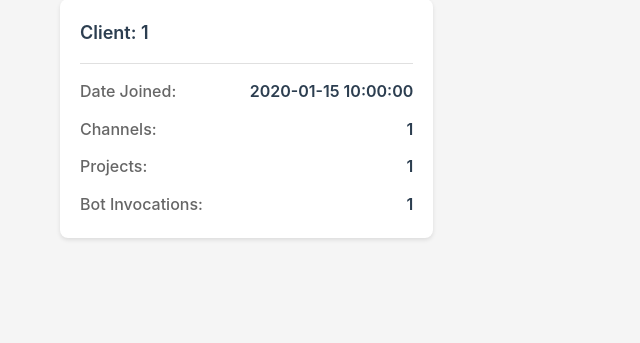
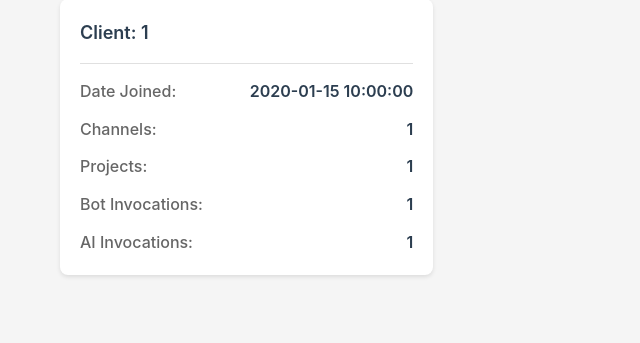
Before and after one commit to PKartavkin/slack-bot, a Python web app: template admin-panel/templates/index.html in a window 1280 px wide. Shown: the part 129-472 px from the top of the page, without its empty margins (0-640 px from the left). Run offline with Jinja, Linux system fonts and the light colour scheme; the template is opened without the code that fills it: most values are stand-ins (such as "Sample title", 1, 10 or a date in 2020).

Commit message:
updated page with stats

```diff
--- a/admin-panel/templates/index.html
+++ b/admin-panel/templates/index.html
@@ -37,6 +37,10 @@
                             <span class="label">Bot Invocations:</span>
                             <span class="value">{{ org.num_bot_invocations }}</span>
                         </div>
+                        <div class="detail-row">
+                            <span class="label">AI Invocations:</span>
+                            <span class="value">{{ org.num_openai_requests }}</span>
+                        </div>
                     </div>
                 </div>
                 {% endfor %}
```
